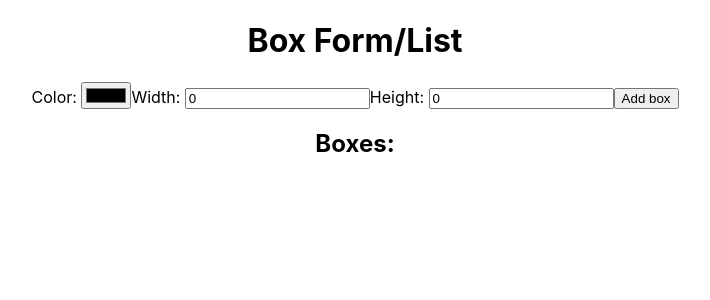
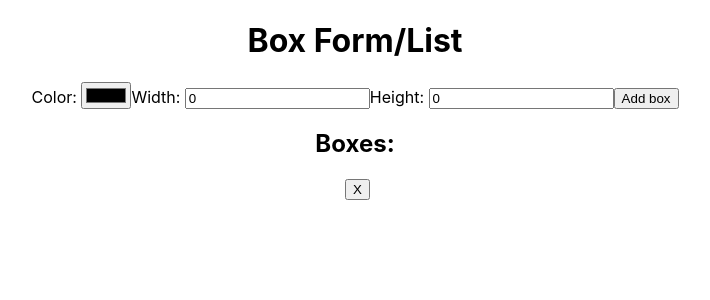
Before and after one commit to adshay18/react-forms, a React (Create React App) app: page / in a window 1280 px wide. Both pictures are taken after a click on the button "Add box". Shown: the top 300 px of the page, without its empty margins (285-995 px from the left). Built offline with nearby package versions, Linux system fonts and the light colour scheme.

Commit message:
add delete button

```diff
--- a/src/Box.css
+++ b/src/Box.css
@@ -1,4 +1,11 @@
 .Box {
+	display: inline-block;
 	margin: 0 auto;
 	margin-top: 10px;
 }
+
+.Box-remove {
+	display: inline-block;
+	margin-left: 5px;
+	position: relative;
+}
--- a/src/Box.js
+++ b/src/Box.js
@@ -1,8 +1,16 @@
 import React, { useState } from 'react';
 import './Box.css';
 
-const Box = ({ backgroundColor, width, height }) => {
-	return <div className="Box" style={{ backgroundColor, width, height }} />;
+const Box = ({ removeBox, backgroundColor, width, height, idx }) => {
+	return (
+		<React.Fragment>
+			<div className="Box" style={{ backgroundColor, width, height }} />
+			<button className="Box-remove" onClick={() => removeBox(idx)}>
+				X
+			</button>
+			<br />
+		</React.Fragment>
+	);
 };
 
 export default Box;
--- a/src/BoxList.js
+++ b/src/BoxList.js
@@ -11,16 +11,24 @@ const BoxList = () => {
 		setBoxes((boxes) => [ ...boxes, newBox ]);
 	};
 
+	const removeBox = (idx) => {
+		let boxesCopy = [ ...boxes ];
+		let box = boxesCopy.splice(boxesCopy[idx], 1);
+		setBoxes((boxes) => [ ...boxesCopy ]);
+	};
+
 	return (
 		<div className="BoxList">
 			<NewBoxForm addBox={addBox} />
 			<h2>Boxes:</h2>
-			{boxes.map((box) => (
+			{boxes.map((box, i) => (
 				<Box
 					key={box.id}
 					backgroundColor={box.backgroundColor}
 					width={Number(box.width)}
 					height={Number(box.height)}
+					idx={i}
+					removeBox={removeBox}
 				/>
 			))}
 		</div>
```
